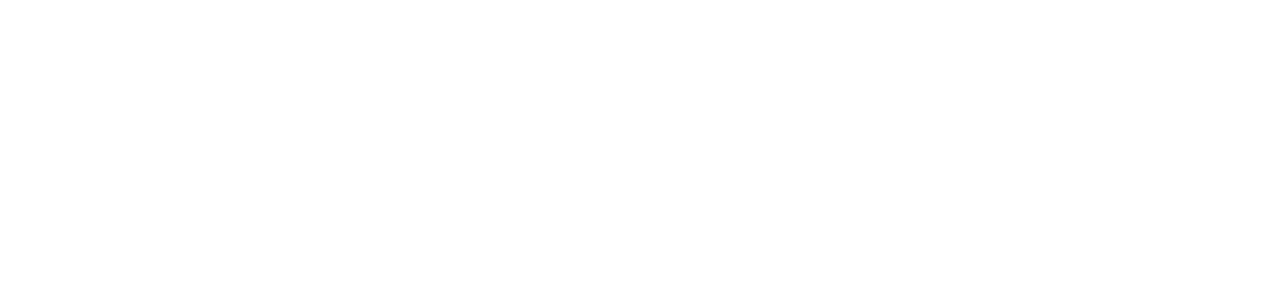
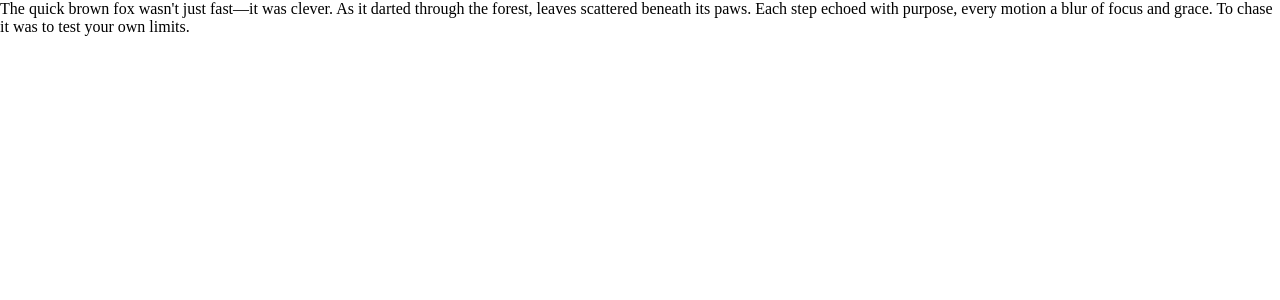
Before and after one commit to Mykeb96/type_racer, a React (Vite) app: page / in a window 1280 px wide. Shown: the top 300 px of the page. Built offline with nearby package versions, Linux system fonts and the light colour scheme.

Commit message:
feat(App): setting up initial App

```diff
--- a/src/App.tsx
+++ b/src/App.tsx
@@ -1,12 +1,21 @@
 
 import './styles/App.css'
 
+import { useState } from 'react'
+
+const initialParagraph: string = `The quick brown fox wasn't just fast—it was clever.
+As it darted through the forest, leaves scattered beneath its paws. Each step echoed
+with purpose, every motion a blur of focus and grace. To chase it was to test your own limits.`
+
 function App() {
+  const [paragraph, setParagraph] = useState<string>(initialParagraph)
 
   return (
-    <>
-
-    </>
+    <div id="App">
+      <div className='paragraph_container'>
+        {paragraph}
+      </div>
+    </div>
   )
 }
 
--- a/src/styles/App.css
+++ b/src/styles/App.css
@@ -0,0 +1,3 @@
+#App {
+    height: 100%;
+}
--- a/src/styles/index.css
+++ b/src/styles/index.css
@@ -1,7 +1,9 @@
 body,
-html {
+html,
+#root {
     width: 100dvw;
     height: 100dvh;
     margin: 0;
     padding: 0;
+    overflow: hidden;
 }
```
